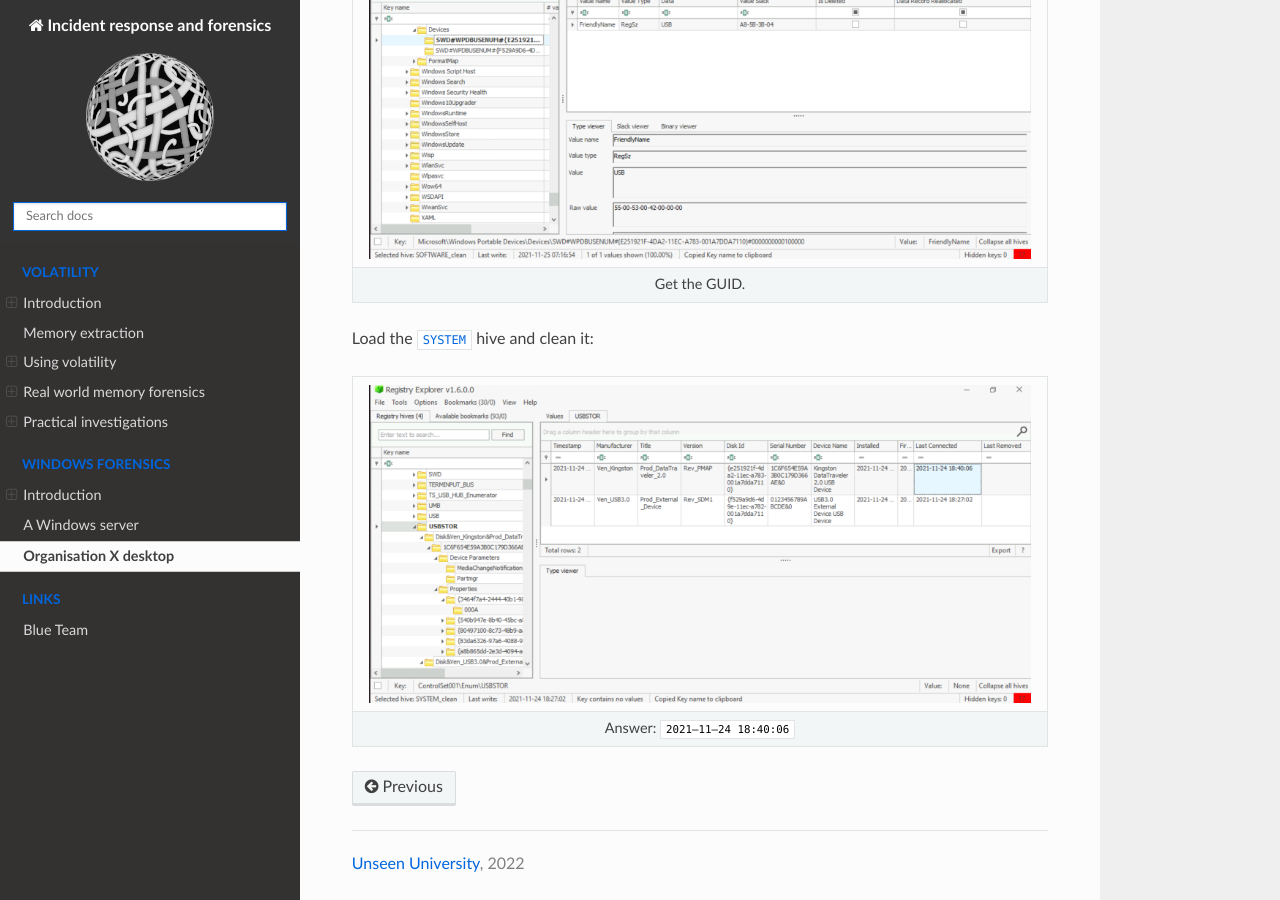
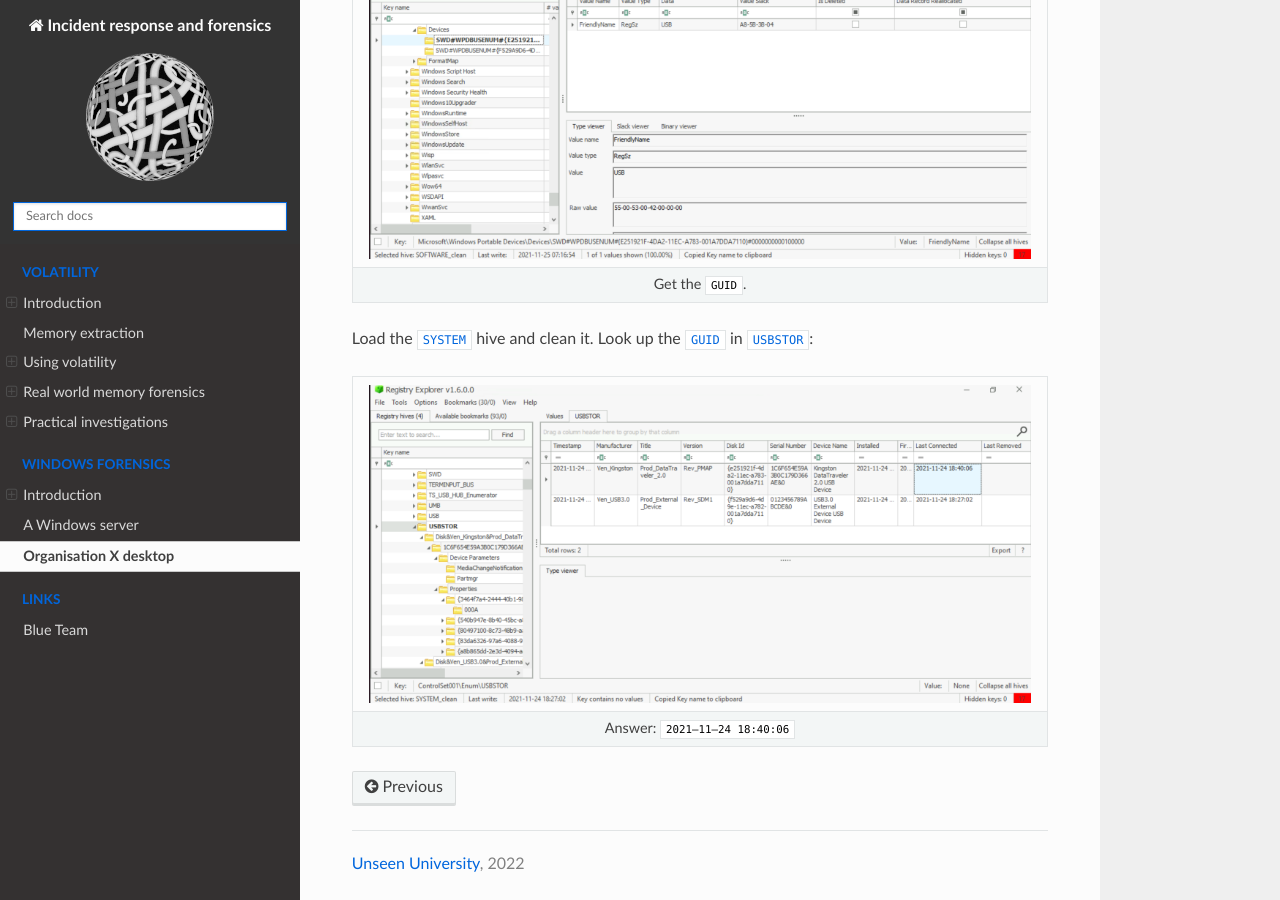
Before and after one commit to tymyrddin/blue-dfir, a Sphinx documentation site: the page built from source/docs/windows/desktop.md, in a window 1280 px wide and 900 px high, scrolled down 2116 px. Built offline with Sphinx 7.4.7 and the Read the Docs theme 2.0.0, drawn with Linux system fonts in a browser that asks for light colours.

Commit message:
Windows forensics 1

```diff
--- a/source/docs/windows/desktop.md
+++ b/source/docs/windows/desktop.md
@@ -42,9 +42,9 @@
 
 | ![SOFTWARE Devices](../../_static/images/software-devices.png)
 |:--:|
-| Get the GUID. |
+| Get the `GUID`. |
 
-Load the `SYSTEM` hive and clean it:
+Load the `SYSTEM` hive and clean it. Look up the `GUID` in `USBSTOR`:
 
 | ![SYSTEM USBSTOR](../../_static/images/system-usbstor.png)
 |:--:|
```
